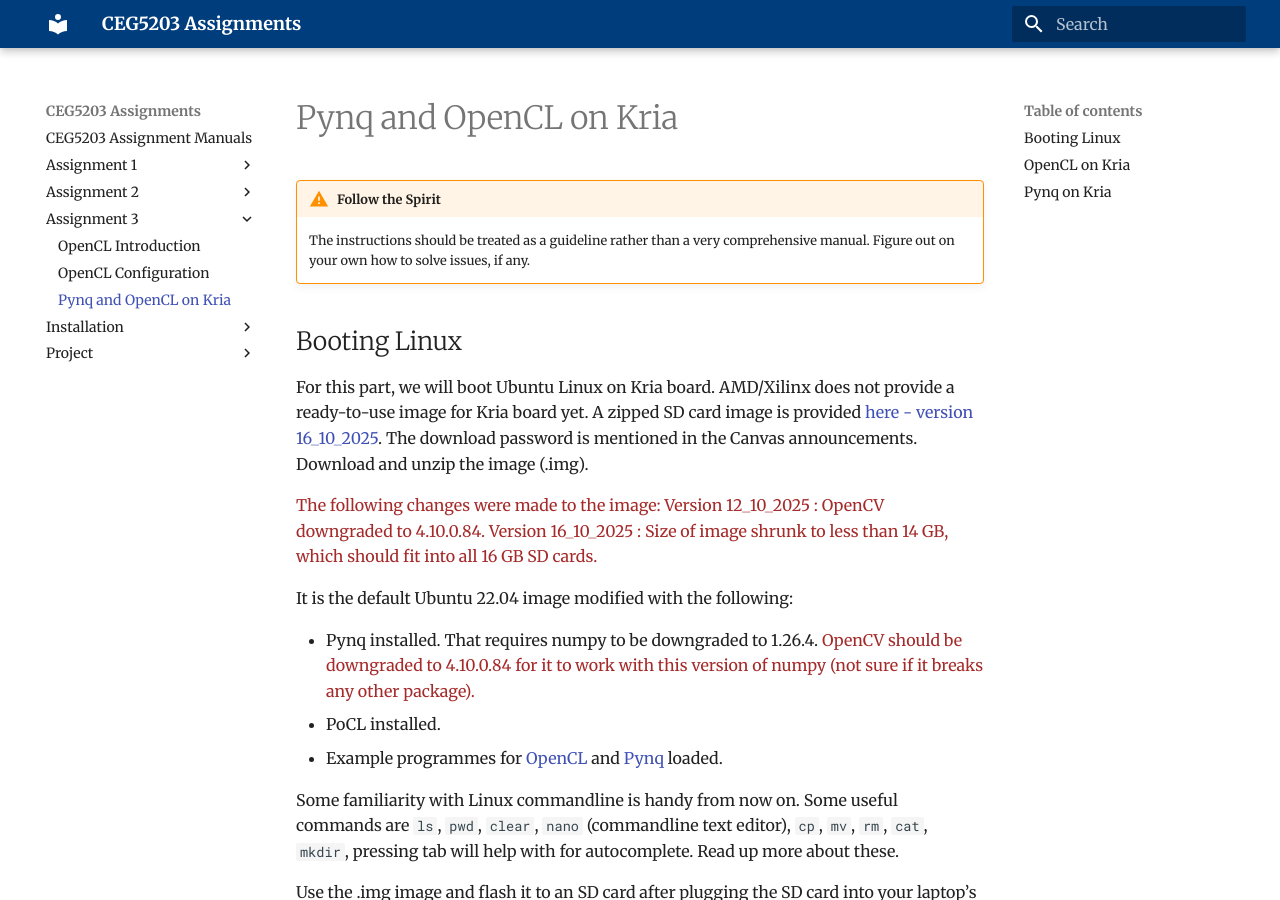
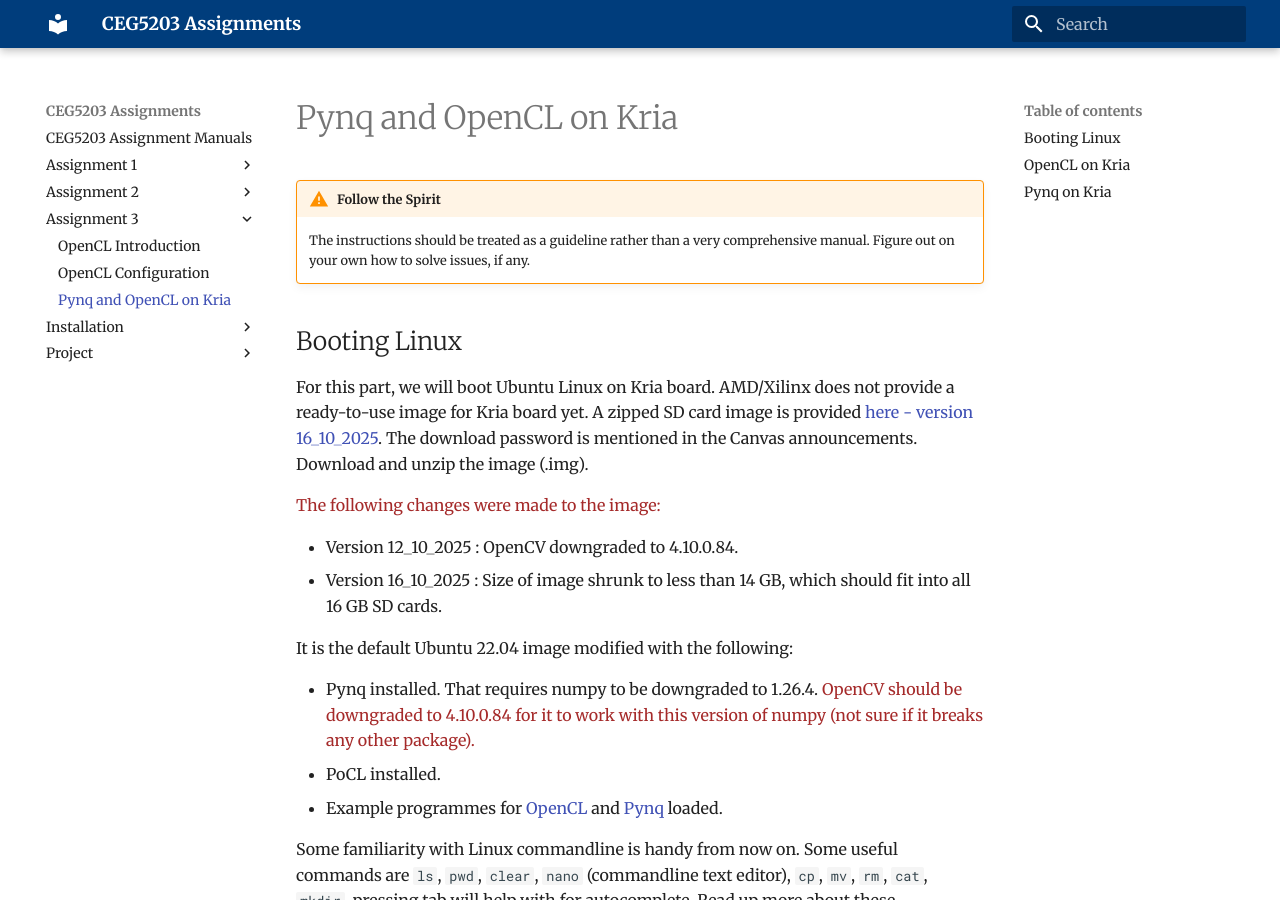
Before and after one commit to NUS-CEG5203/assignments, an MkDocs documentation site: the page built from docs/Assignment_3/3_Pynq_OpenCL_Kria.md, in a window 1280 px wide and 900 px high. Built offline with MkDocs 1.6.1 and Material for MkDocs 9.7.7, drawn with Linux system fonts in a browser that asks for light colours.

Commit message:
Format changes to image version details for clarity

```diff
--- a/docs/Assignment_3/3_Pynq_OpenCL_Kria.md
+++ b/docs/Assignment_3/3_Pynq_OpenCL_Kria.md
@@ -10,8 +10,9 @@ A zipped SD card image is provided [here - version 16_10_2025](https://www.dropb
 
 <span style="color: brown;">
 The following changes were made to the image:
-Version 12_10_2025 : OpenCV downgraded to 4.10.0.84.
-Version 16_10_2025 : Size of image shrunk to less than 14 GB, which should fit into all 16 GB SD cards.
+
+* Version 12_10_2025 : OpenCV downgraded to 4.10.0.84.
+* Version 16_10_2025 : Size of image shrunk to less than 14 GB, which should fit into all 16 GB SD cards.
 </span>
 
 It is the default Ubuntu 22.04 image modified with the following:
```
